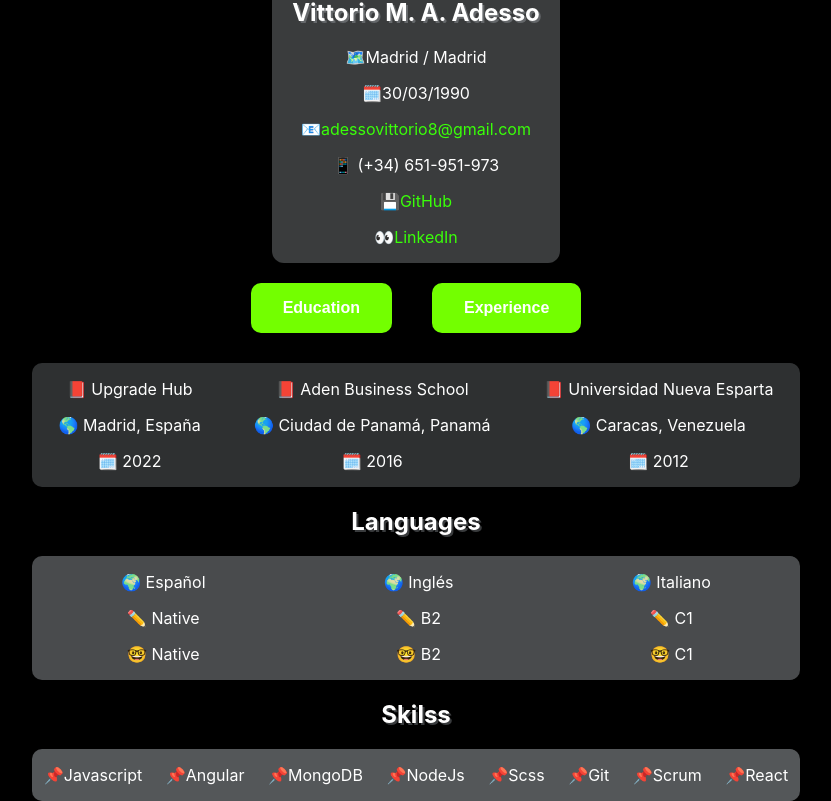
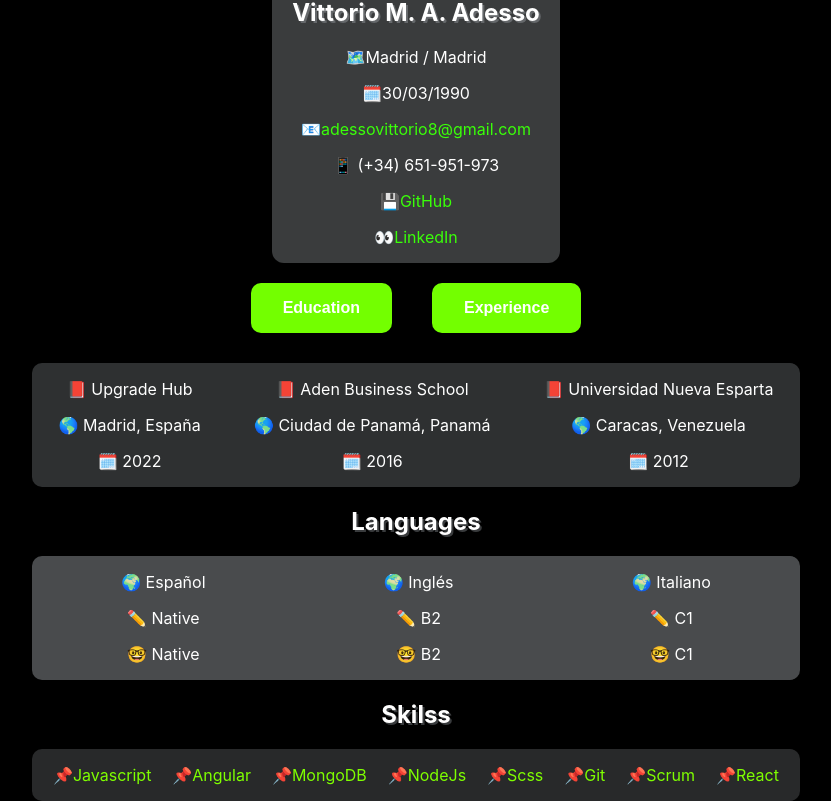
Before and after one commit to VittoAdesso/CV-React, a React (Create React App) app in the folder cv/: page / in a window 1280 px wide. Shown: the part 174-975 px from the top of the page, without its empty margins (224-1055 px from the left). Built offline with nearby package versions, Linux system fonts and the light colour scheme.

Commit message:
Mejoras estilos

```diff
--- a/cv/src/components/More/More.css
+++ b/cv/src/components/More/More.css
@@ -16,12 +16,14 @@
 
     display: flex;
     flex-direction: center;
-    justify-content: space-around;
-    background-color: rgba(240, 248, 255, 0.349);
+    justify-content: space-evenly;
+    background-color: rgba(240, 248, 255, 0.164);
     border-radius: 10px;
-    width: 60%;
+    color: chartreuse;
+    /* min-width: 10%; */
+     width: 60%;
     margin-top: 10px;
     margin-left: 20%;
-
+    /* width: fit-content; */
 
 }
```
